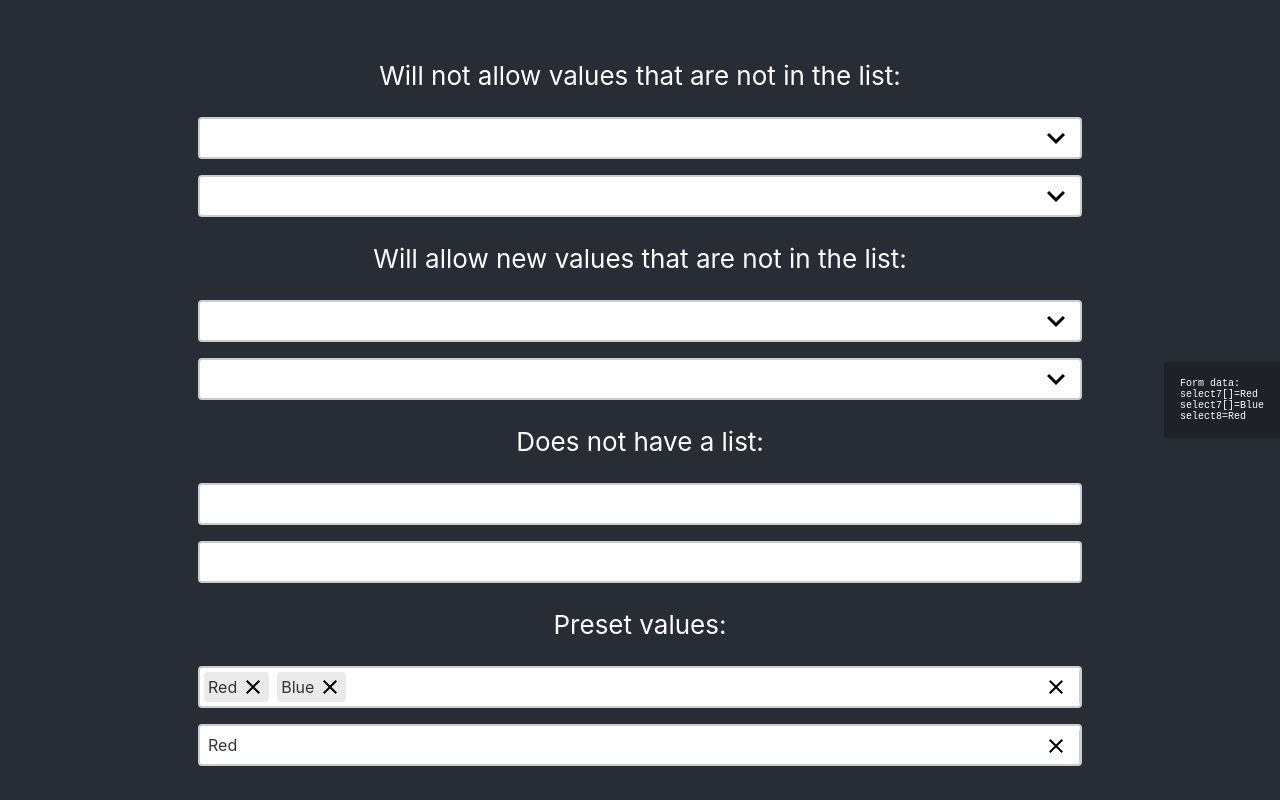
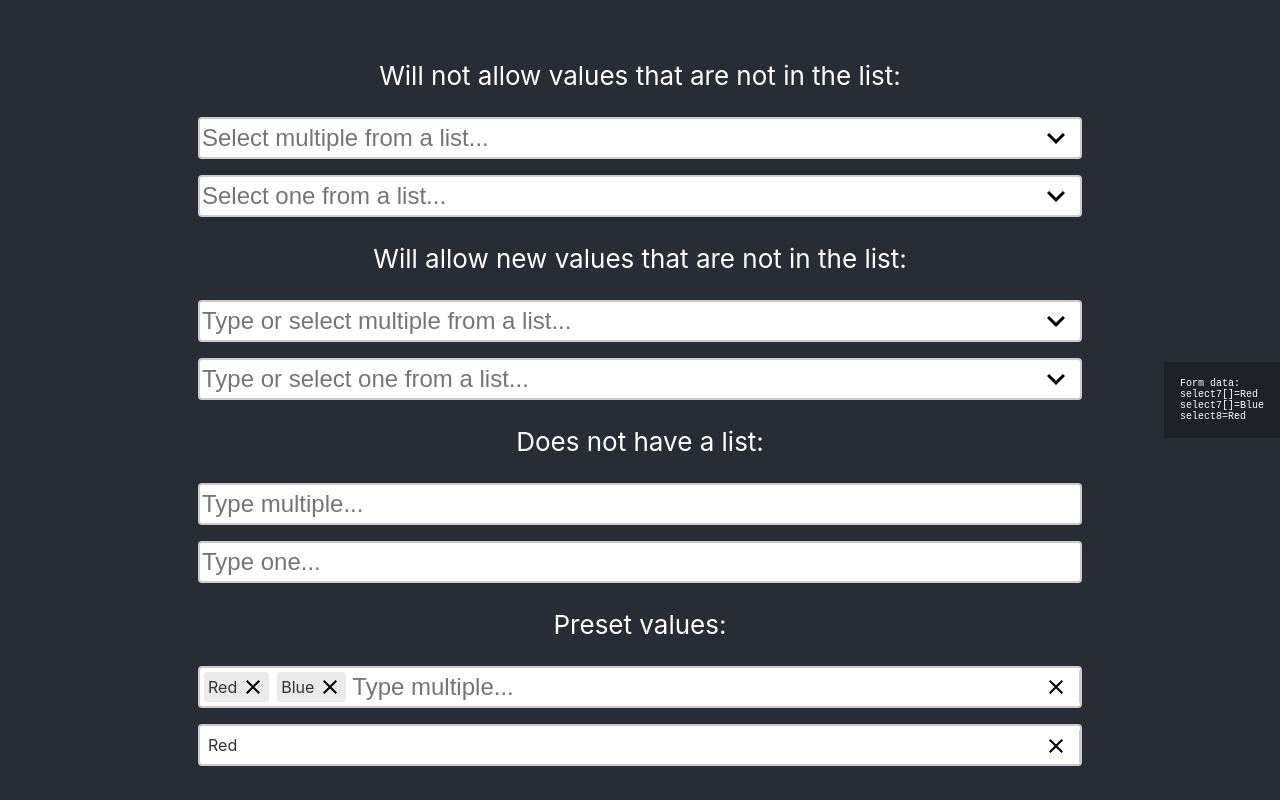
Before and after one commit to Inviz/tokenfield-challenge, a React (Create React App) app: page / in a window 1280 px wide. Built offline with nearby package versions, Linux system fonts and the light colour scheme.

Commit message:
bring placeholder back

```diff
--- a/src/Tokenfield.js
+++ b/src/Tokenfield.js
@@ -331,7 +331,7 @@ class Tokenfield extends Component {
           onInput={this.onInput.bind(this)}
           onFocus={this.onFocus.bind(this)}
           onBlur={this.onBlur.bind(this)}
-          placeholder={this.state.placeholder} />
+          placeholder={this.props.placeholder} />
       </div>
     );
   }
```
